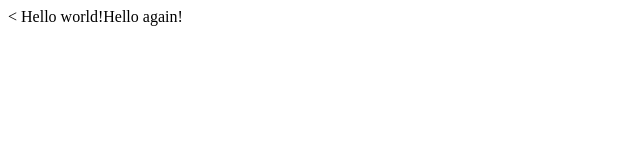
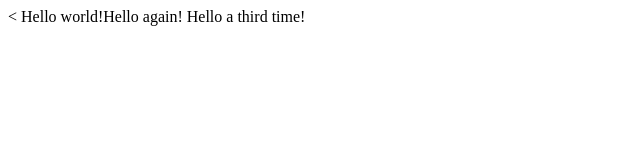
Before and after one commit to stofl007/project0, a plain HTML site: page index.html in a window 1280 px wide. Shown: the whole page, without its empty margins (0-640 px from the left). Drawn offline with Linux system fonts and the light colour scheme.

Commit message:
added a third line

```diff
--- a/index.html
+++ b/index.html
@@ -4,6 +4,6 @@
     <title>My Webpage!</title>
   </head>
   <body>
-    Hello world!Hello again!
+    Hello world!Hello again! Hello a third time!
   </body>
 </html>
```
